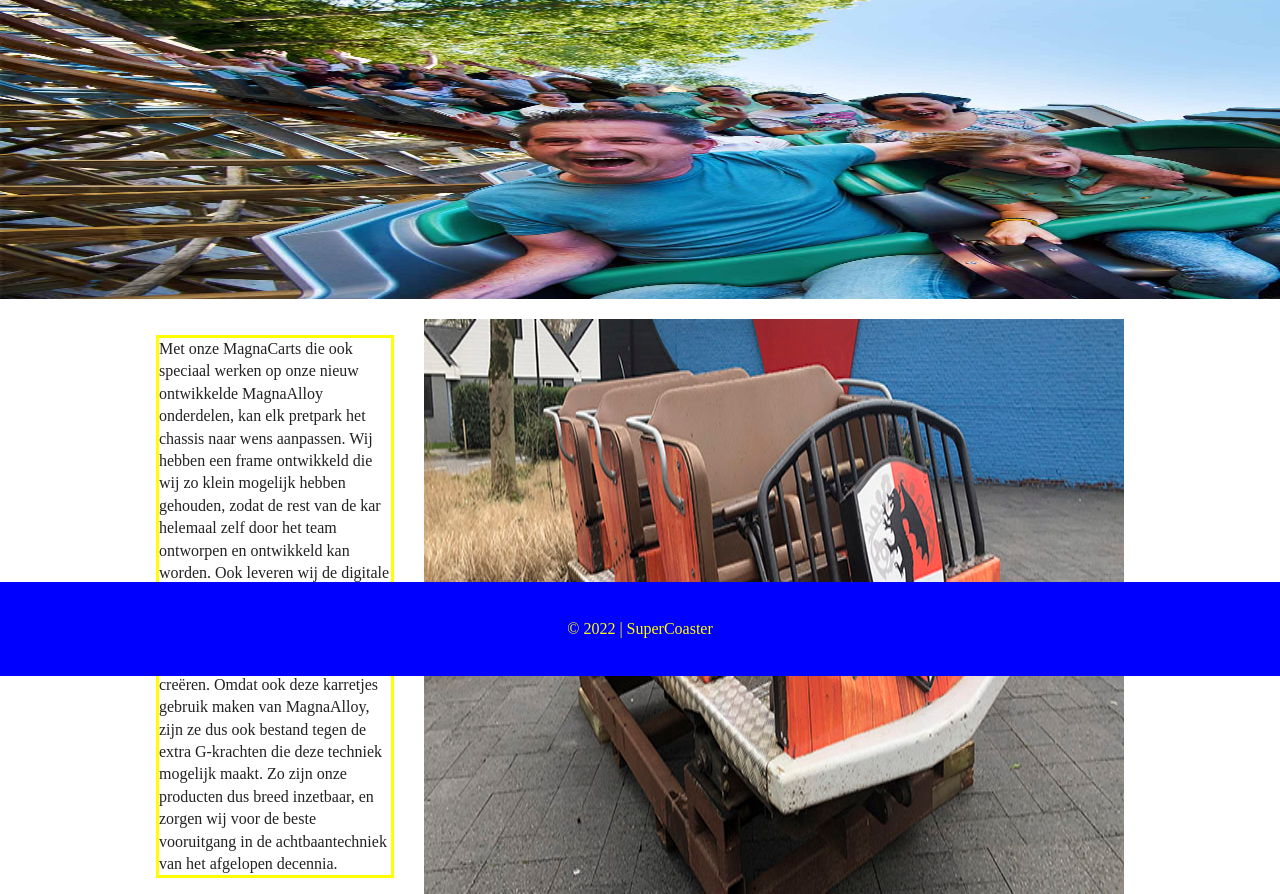
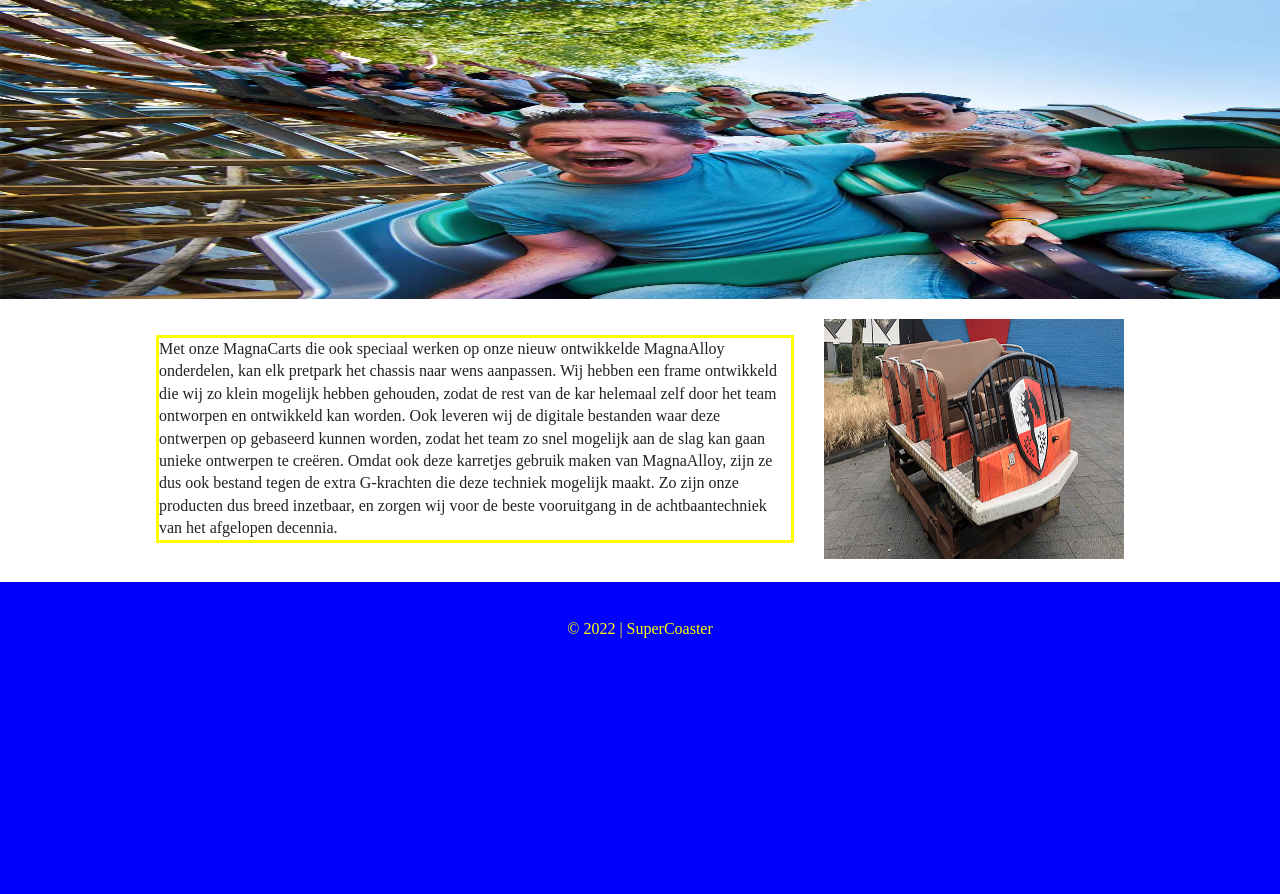
Before and after one commit to JeroenZwaal/AlexVisser, a PHP site: page /karretjes.php in a window 1280 px wide; the page is wider, and only the part inside the window is pictured. Shown: the part 124-1018 px from the top of that part. After the commit the page ends 762 px from the top of that part, so only its background shows below. Run offline with PHP 8.4, Linux system fonts and the light colour scheme.

Commit message:
witdh for picture

```diff
--- a/css/main.css
+++ b/css/main.css
@@ -317,7 +317,9 @@ textarea {
   display: flex;
   margin-top: 20px;
 }
-
+.karretje img{
+  width: 300px;
+}
 /* </karretjes */
 
 
```
